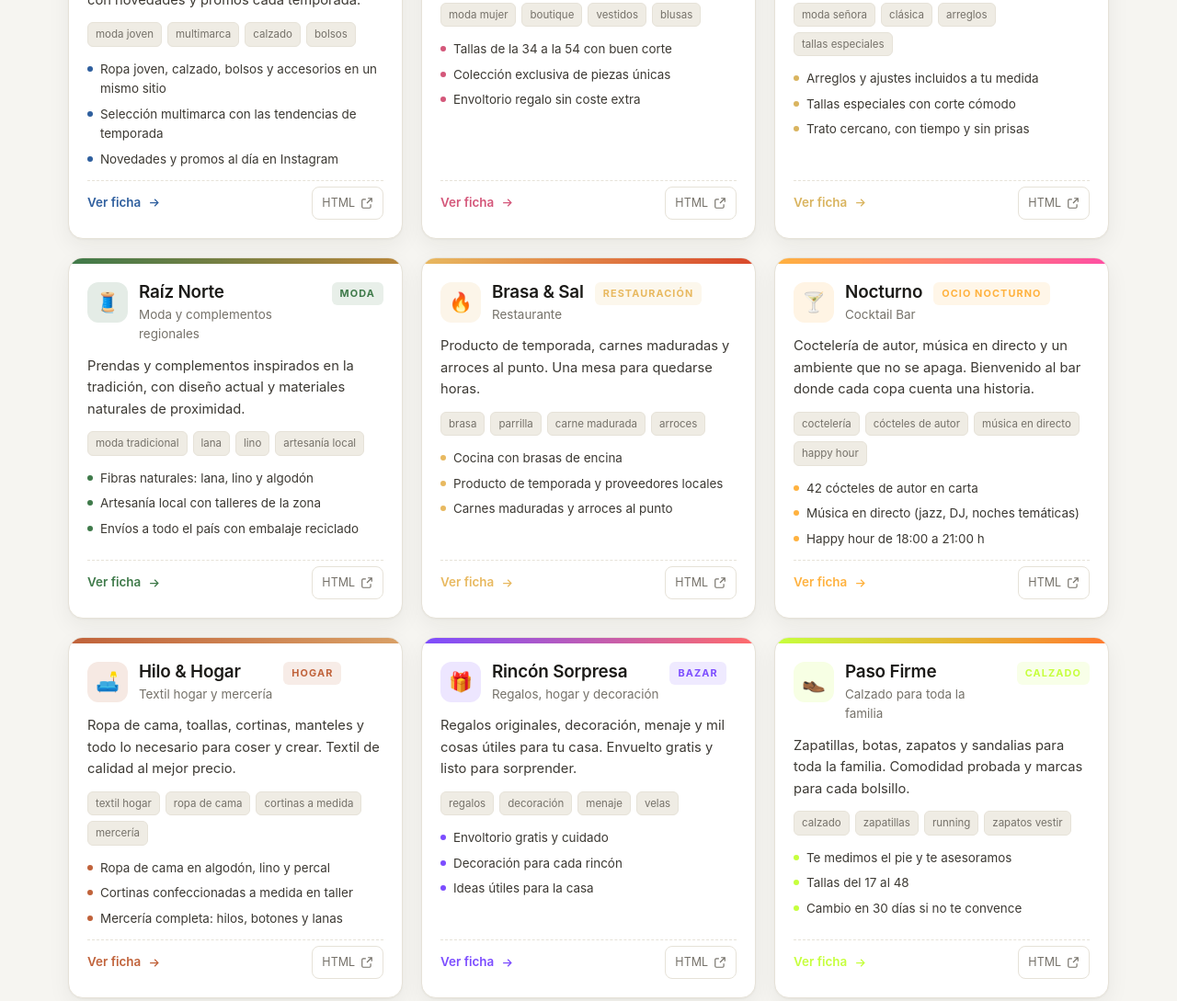
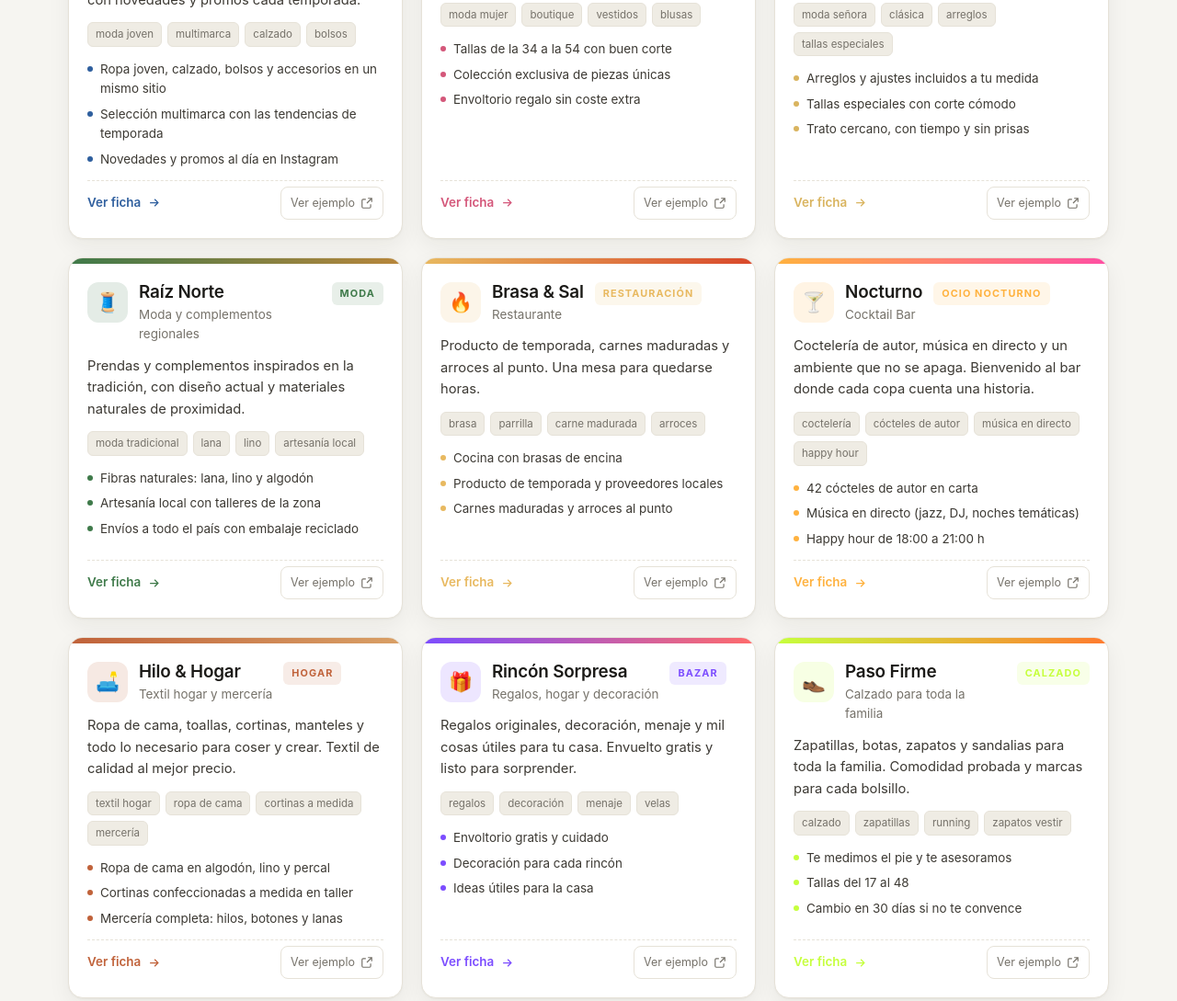
Before and after one commit to singletontechs/singletontechs.github.io, a plain HTML site: page index.html in a window 1280 px wide. Shown: the part 883-1972 px from the top of the page at 92% size. Drawn offline with Linux system fonts and the light colour scheme.

Commit message:
Update index.html

```diff
--- a/index.html
+++ b/index.html
@@ -683,7 +683,7 @@
         +     (hl ? '<ul class="highlights">'+hl+'</ul>' : '')
         +     '<div class="foot">'
         +       '<span class="open">Ver ficha <svg viewBox="0 0 24 24" fill="none" stroke="currentColor" stroke-width="2"><path d="M5 12h14M13 6l6 6-6 6"/></svg></span>'
-        +       (p.meta.hasHtml === false ? '<span class="no-page" title="Este proyecto aún no tiene página .html">solo .md</span>' : '<a class="page-link" href="'+PROJECTS_DIR+escapeHtml(p.meta.page)+'" target="_blank" rel="noopener" onclick="event.stopPropagation()" title="Abrir la página HTML del proyecto">HTML <svg viewBox="0 0 24 24" fill="none" stroke="currentColor" stroke-width="2"><path d="M14 3h7v7M21 3l-9 9M19 14v5a2 2 0 0 1-2 2H5a2 2 0 0 1-2-2V7a2 2 0 0 1 2-2h5"/></svg></a>')
+        +       (p.meta.hasHtml === false ? '<span class="no-page" title="Este proyecto aún no tiene página .html">solo .md</span>' : '<a class="page-link" href="'+PROJECTS_DIR+escapeHtml(p.meta.page)+'" target="_blank" rel="noopener" onclick="event.stopPropagation()" title="Abrir la página HTML del proyecto">Ver ejemplo <svg viewBox="0 0 24 24" fill="none" stroke="currentColor" stroke-width="2"><path d="M14 3h7v7M21 3l-9 9M19 14v5a2 2 0 0 1-2 2H5a2 2 0 0 1-2-2V7a2 2 0 0 1 2-2h5"/></svg></a>')
         +     '</div>'
         +   '</div>'
         + '</article>';
```
